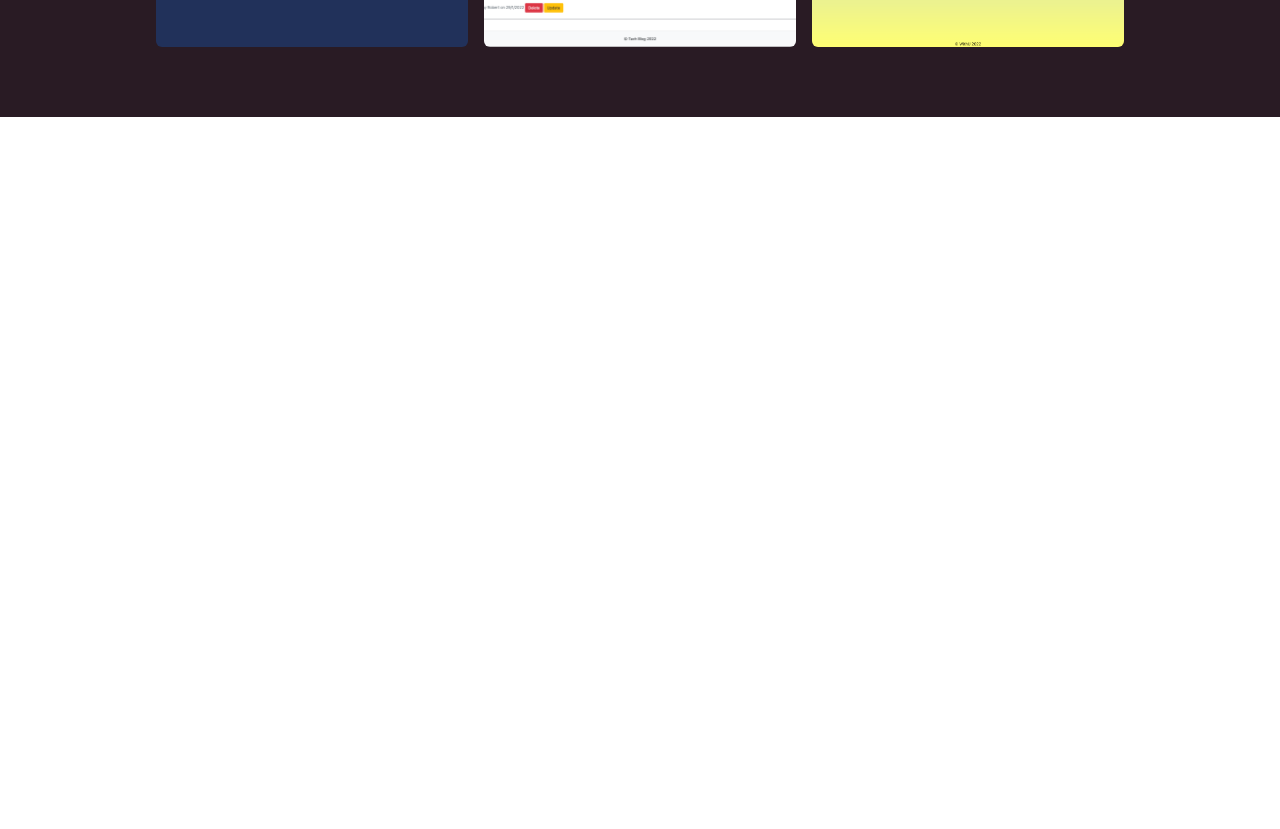
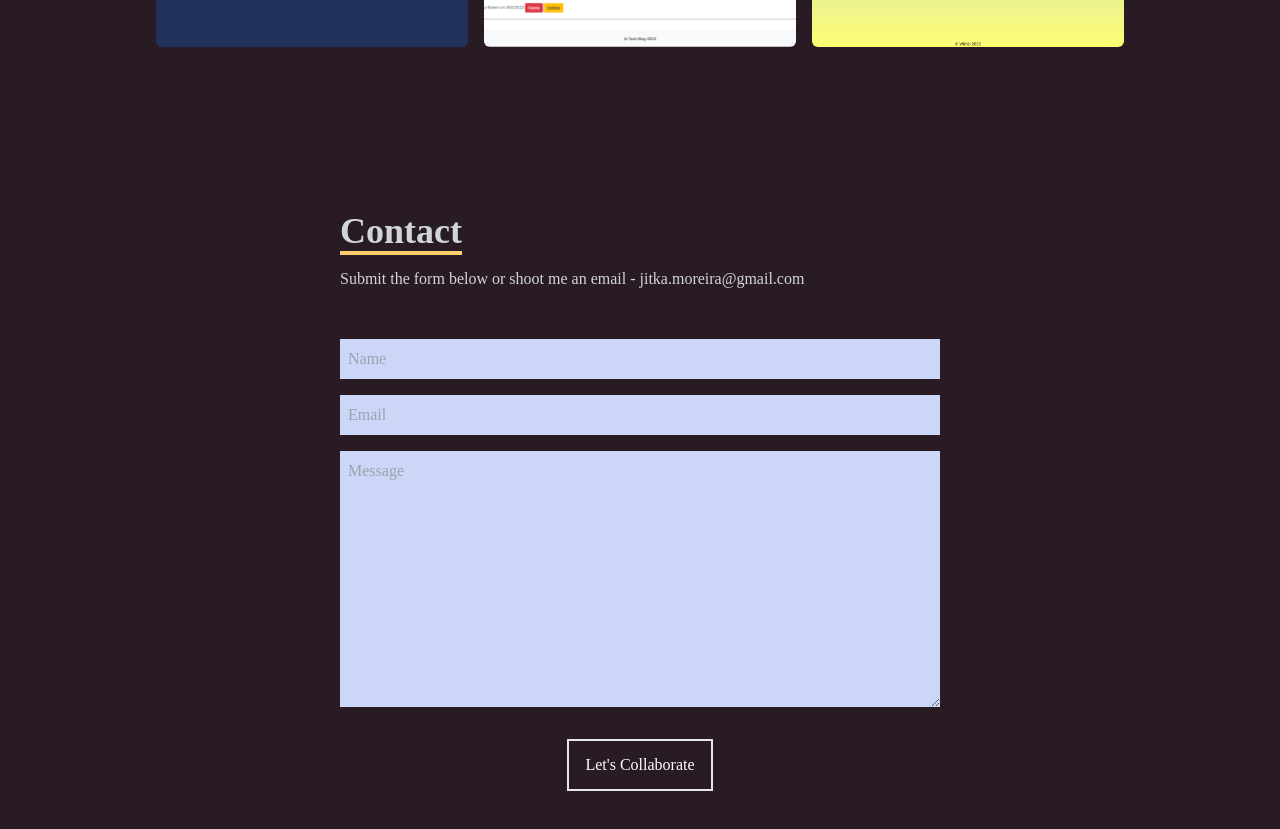
Before and after one commit to jitasek/my-portfolio-react, a React (Create React App) app: page /contact in a window 1280 px wide. Shown: the part 3083-3912 px from the top of the page. Before the commit the page ends 3200 px from the top, so only its background shows below. Built offline with nearby package versions, Linux system fonts and the light colour scheme.

Commit message:
Add Contact component

```diff
--- a/src/App.js
+++ b/src/App.js
@@ -1,4 +1,5 @@
 import About from "./components/About";
+import Contact from "./components/Contact";
 import Home from "./components/Home";
 import Navbar from "./components/Navbar";
 import Skills from "./components/Skills";
@@ -12,6 +13,7 @@
       <About />
       <Skills />
       <Work />
+      <Contact />
     </div>
   );
 }
--- a/src/components/Card.jsx
+++ b/src/components/Card.jsx
@@ -1,7 +1,6 @@
 import React from "react";
-// import POTImg from "../assets/POT-login.png";
 
-const Card = ({ hrefWeb, hrefGit, cardImg, imgAlt, projectType }) => {
+const Card = ({ hrefWeb, hrefGit, cardImg, projectType }) => {
   return (
     <div
       style={{ backgroundImage: `url(${cardImg})` }}
--- /dev/null
+++ b/src/components/Contact.jsx
@@ -0,0 +1,44 @@
+import React from "react";
+
+const Contact = () => {
+  return (
+    <div
+      name="contact"
+      className="w-full h-screen bg-[#291b24] flex justify-center items-center p-4"
+    >
+      <form action="" className="flex flex-col max-w-[600px] w-full">
+        <div className="pb-8">
+          <p className="text-4xl font-bold inline border-b-4 border-[#fece6c] text-gray-300">
+            Contact
+          </p>
+          <p className="text-gray-300 py-4 ">
+            Submit the form below or shoot me an email - jitka.moreira@gmail.com
+          </p>
+        </div>
+        <input
+          className="bg-[#ccd6f6] p-2"
+          type="text"
+          placeholder="Name"
+          name="name"
+        />
+        <input
+          className="my-4 p-2 bg-[#ccd6f6]"
+          type="email"
+          placeholder="Email"
+          name="email"
+        />
+        <textarea
+          className="bg-[#ccd6f6] p-2"
+          name="message"
+          rows="10"
+          placeholder="Message"
+        ></textarea>
+        <button className="text-white border-2 hover:bg-[#fece6c] hover:border-[#fece6c] px-4 py-3 my-8 mx-auto flex items-center">
+          Let's Collaborate
+        </button>
+      </form>
+    </div>
+  );
+};
+
+export default Contact;
```
